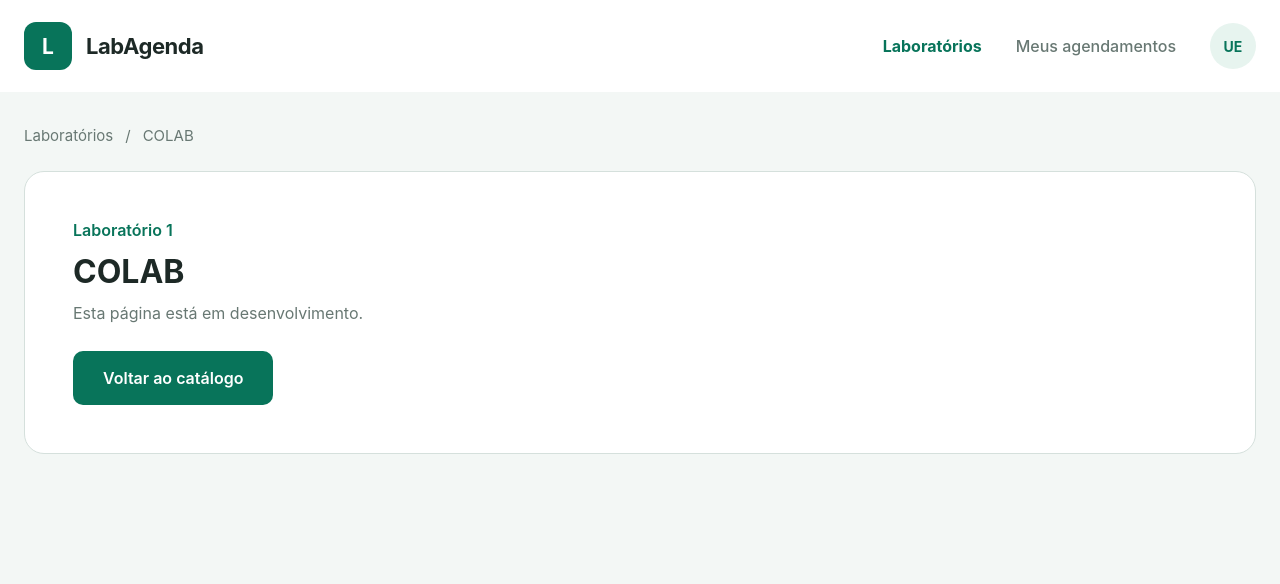
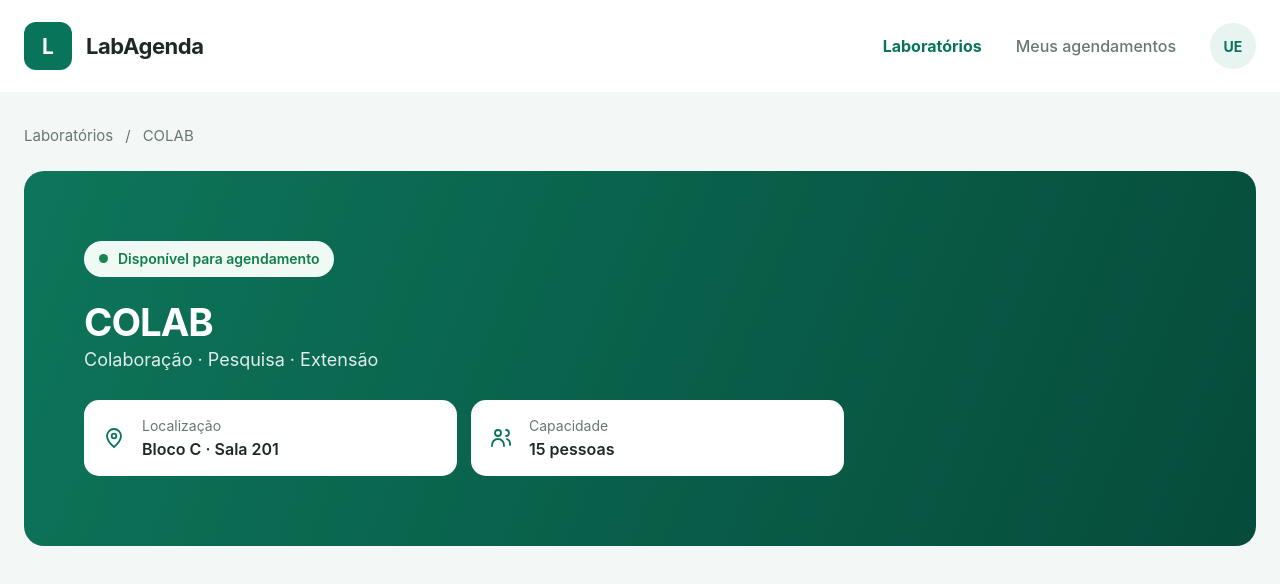
Before and after one commit to Nicolas-abc/agendamento_espacos_front, a React (Vite) app: page /laboratorios/1 in a window 1280 px wide. Shown: the top 584 px of the page. Built offline with nearby package versions, Linux system fonts and the light colour scheme.

Commit message:
feat(frontend): implementa hero dos detalhes do laboratorio

```diff
--- a/src/pages/DetalhesLaboratorio.tsx
+++ b/src/pages/DetalhesLaboratorio.tsx
@@ -12,22 +12,53 @@ export function DetalhesLaboratorio({ id }: DetalhesLaboratorioProps) {
   return (
     <>
       <Cabecalho />
-      <main className="page-shell placeholder-page">
+      <main className={'page-shell ' + (laboratorio ? 'detail-page' : 'placeholder-page')}>
         <p className="breadcrumb">
           <Link to="/">Laboratórios</Link><span aria-hidden="true">/</span><span>{laboratorio?.nome ?? 'Laboratório não encontrado'}</span>
         </p>
-        <section className="placeholder-card">
-          <p className="placeholder-card__eyebrow">
-            {laboratorio ? `Laboratório ${laboratorio.id}` : `ID ${id}`}
-          </p>
-          <h1>{laboratorio?.nome ?? 'Laboratório não encontrado'}</h1>
-          <p>
-            {laboratorio
-              ? 'Esta página está em desenvolvimento.'
-              : `Não foi possível encontrar um laboratório com o ID ${id}.`}
-          </p>
-          <Link className="button button--primary" to="/">Voltar ao catálogo</Link>
-        </section>
+        {laboratorio ? (
+          <section className="detail-hero" aria-labelledby="detail-lab-title">
+            <div className="detail-hero__content">
+              <span className={'availability-pill ' + (laboratorio.disponivel ? 'availability-pill--open' : 'availability-pill--closed')}>
+                <span className="availability-pill__dot" aria-hidden="true" />
+                {laboratorio.disponivel ? 'Disponível para agendamento' : 'Indisponível no momento'}
+              </span>
+              <h1 id="detail-lab-title">{laboratorio.nome}</h1>
+              <p className="detail-hero__summary">{laboratorio.resumo}</p>
+
+              <div className="detail-hero__facts">
+                <div className="detail-hero__fact">
+                  <svg aria-hidden="true" viewBox="0 0 24 24" fill="none">
+                    <path d="M19 10c0 5-7 11-7 11S5 15 5 10a7 7 0 1 1 14 0Z" stroke="currentColor" strokeWidth="1.8" />
+                    <circle cx="12" cy="10" r="2.3" stroke="currentColor" strokeWidth="1.8" />
+                  </svg>
+                  <span>
+                    <span className="detail-hero__fact-label">Localização</span>
+                    <strong>{laboratorio.bloco} · {laboratorio.sala}</strong>
+                  </span>
+                </div>
+
+                <div className="detail-hero__fact">
+                  <svg aria-hidden="true" viewBox="0 0 24 24" fill="none">
+                    <circle cx="9" cy="7" r="3" stroke="currentColor" strokeWidth="1.8" />
+                    <path d="M3 20v-1a6 6 0 0 1 12 0v1m2-10a3 3 0 1 0 0-6m1 9a5 5 0 0 1 3 4.6v1.4" stroke="currentColor" strokeWidth="1.8" strokeLinecap="round" />
+                  </svg>
+                  <span>
+                    <span className="detail-hero__fact-label">Capacidade</span>
+                    <strong>{laboratorio.capacidade} pessoas</strong>
+                  </span>
+                </div>
+              </div>
+            </div>
+          </section>
+        ) : (
+          <section className="placeholder-card">
+            <p className="placeholder-card__eyebrow">ID {id}</p>
+            <h1>Laboratório não encontrado</h1>
+            <p>Não foi possível encontrar um laboratório com o ID {id}.</p>
+            <Link className="button button--primary" to="/">Voltar ao catálogo</Link>
+          </section>
+        )}
       </main>
     </>
   )
--- a/src/styles/global.css
+++ b/src/styles/global.css
@@ -168,3 +168,35 @@ a { color: inherit; }
   .placeholder-card { padding: 28px 22px; }
   .placeholder-card h1 { font-size: 26px; }
 }
+
+.detail-page { padding-top: 34px; }
+.detail-hero {
+  display: flex; min-height: 375px; align-items: center; padding: 48px 60px;
+  border-radius: 20px; background: linear-gradient(112deg, #0d765a 0%, #064b3b 100%); color: #fff;
+}
+.detail-hero__content { width: min(100%, 920px); }
+.detail-hero .availability-pill--open { background: #f0faf5; color: #117d4d; }
+.detail-hero .availability-pill--closed { background: #f1f2f1; color: #5c6965; }
+.detail-hero h1 {
+  margin: 22px 0 2px; font-size: clamp(30px, 3vw, 42px); font-weight: 700;
+  letter-spacing: -1px; line-height: 1.2;
+}
+.detail-hero__summary { max-width: 780px; margin: 0; color: rgba(255,255,255,.88); font-size: 18px; line-height: 1.4; }
+.detail-hero__facts { display: grid; width: min(100%, 760px); grid-template-columns: repeat(2, minmax(0, 1fr)); gap: 14px; margin-top: 28px; }
+.detail-hero__fact {
+  display: flex; min-height: 76px; align-items: center; gap: 16px; padding: 12px 18px;
+  border-radius: 15px; background: #fff; color: #1d2926;
+}
+.detail-hero__fact svg { width: 24px; height: 24px; flex: 0 0 auto; color: var(--color-primary); }
+.detail-hero__fact > span { display: grid; gap: 5px; }
+.detail-hero__fact-label { color: var(--color-muted); font-size: 14px; }
+.detail-hero__fact strong { font-size: 16px; font-weight: 600; }
+
+@media (max-width: 760px) {
+  .detail-hero { min-height: 340px; padding: 36px 32px; }
+}
+@media (max-width: 560px) {
+  .detail-hero { min-height: auto; padding: 28px 22px; border-radius: 16px; }
+  .detail-hero__facts { grid-template-columns: 1fr; gap: 10px; margin-top: 22px; }
+  .detail-hero__summary { font-size: 16px; }
+}
```
